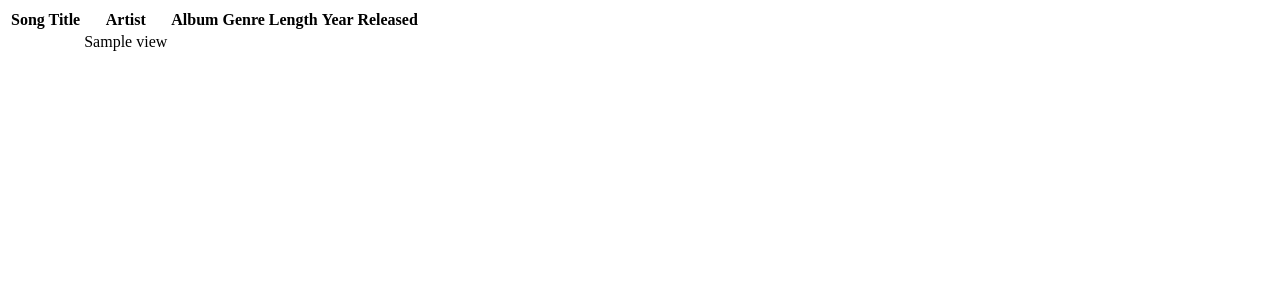
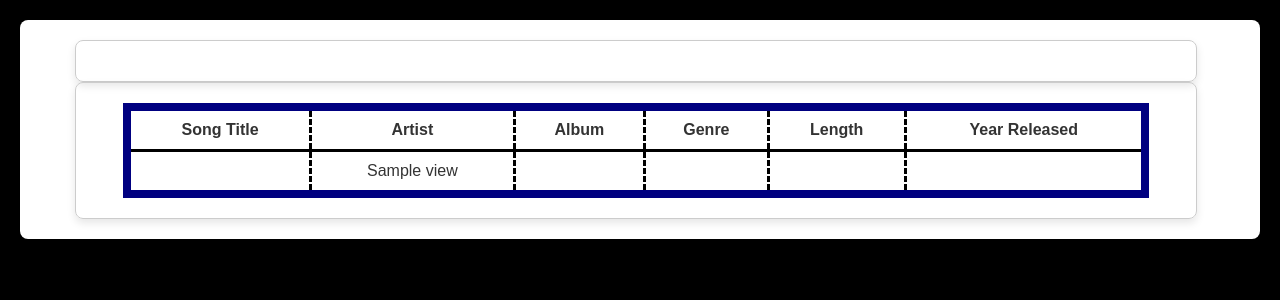
Before and after one commit to mdmontes94/CIS-241-Final-Project, a PHP site: page /index.php?action=list in a window 1280 px wide. Shown: the top 300 px of the page. Run offline with PHP 8.4, Linux system fonts and the light colour scheme; tables that the repository leaves empty or names only in its code hold one stand-in row (values such as "Sample post"); data that the repository does not hold is empty.

Commit message:
Added styling to the list page, as well as fixing issue with accented e

```diff
--- /dev/null
+++ b/assets/list.css
@@ -0,0 +1,76 @@
+
+body {
+    font-family: Arial, sans-serif;
+    background-color: black;
+    margin: 0;
+    padding: 0;
+    color: #333;
+}
+
+.navMenu {
+    background-color: #333;
+    overflow: hidden;
+    padding: 10px 0;
+}
+
+.navMenu a {
+    float: left;
+    display: block;
+    color: #f2f2f2;
+    text-align: center;
+    padding: 14px 20px;
+    text-decoration: none;
+}
+
+.navMenu a:hover {
+    background-color: #ddd;
+    color: black;
+}
+
+.container {
+    padding: 20px;
+    margin: 20px auto;
+    max-width: 1200px;
+    background-color: #fff;
+    box-shadow: 0 0 10px rgba(0, 0, 0, 0.1);
+    border-radius: 8px;
+    overflow: hidden;
+}
+
+.sub-container {
+    border: 1px solid #ccc;
+    padding: 20px;
+    border-radius: 8px;
+    width: 90%;
+    text-align: center;
+    box-shadow: 0 4px 8px rgba(0, 0, 0, 0.1);
+    margin-left: 35px;
+}
+
+.songs {
+    border: 8px solid navy;
+    border-collapse: collapse;
+    width: 95%;
+    margin: auto;
+}
+
+th {
+    border: 3px dashed black;
+    padding: 10px;
+}
+
+td {
+    border: 3px dashed black;
+    padding: 10px;
+    border-top: 3px solid black;
+}
+
+h1 {
+    color: #333;
+    font-size: 24px;
+    margin-bottom: 20px;
+}
+
+h3 {
+    text-align: center;
+}
--- a/config/database.php
+++ b/config/database.php
@@ -1,7 +1,7 @@
 <?php
 
 function getConnection() {
-    $dataURL = 'mysql:host=localhost;dbname=music_site';
+    $dataURL = 'mysql:host=localhost;dbname=music_site;charset=utf8';
     $user = 'AHon209';
     $pass = '5outh3ast';
 
--- a/views/list_view.php
+++ b/views/list_view.php
@@ -7,13 +7,15 @@
         <meta charset="UTF-8">
         <meta name="viewport" content="width=device-width, initial-scale=1.0">
         <title>List View</title>
+        <link rel="stylesheet" href="./assets/list.css">
     </head>
     <body>
-        <div class="contatiner">
+        <div class="container">
             <div class ="sub-container">
+
             </div>
             <div class="sub-container">
-                <table>
+                <table class="songs">
                     <tr>
                         <th>Song Title</th>
                         <th>Artist</th>
```
